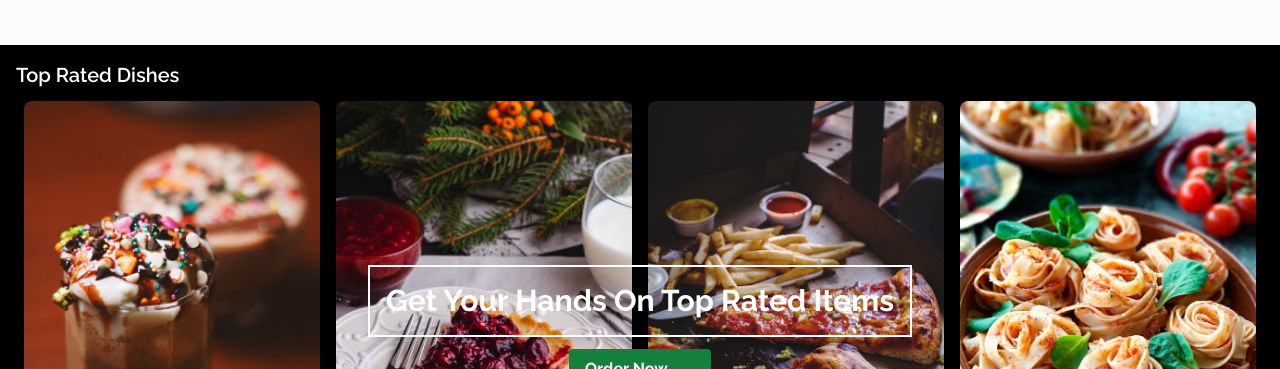
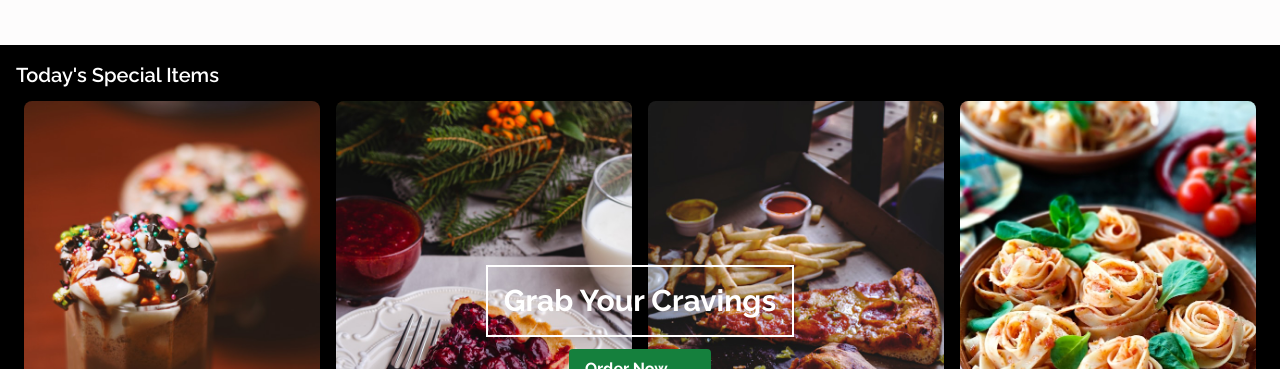
Before and after one commit to TriptyDhanuk/brewer85, a React (Create React App) app: page /home in a window 1280 px wide. Shown: the part 924-1293 px from the top of the page. Built offline with nearby package versions, Linux system fonts and the light colour scheme; some icons are missing.

Commit message:
home and login page design fixed

```diff
--- a/src/components/Home/Home.js
+++ b/src/components/Home/Home.js
@@ -579,17 +579,17 @@ const Home = () => {
         </div>
       </Slider> */}
       <div className="p-4 bg-black">
-        <h3 className="text-xl font-semibold text-white mb-3 ">
-          Top Rated Dishes
-        </h3>
+        <h2 className="text-xl font-semibold text-white mb-3 ">
+          Today's Special Items
+        </h2>
         <div className="relative mb-3">
           {/* Text and button container */}
           <div className="absolute top-0 left-0 w-full h-full flex items-center justify-center z-10">
             <div className="text-center text-white">
               <div className="border-2 border-white p-4 shadow-lg bg-transparent">
-                <h1 className="text-3xl font-bold">
-                  Get Your Hands On Top Rated Items
-                </h1>
+                <h3 className="text-3xl font-bold">
+                  Grab Your Cravings
+                </h3>
               </div>
 
               <div className="">
--- a/src/components/LogIn/LoginPhoneNo.js
+++ b/src/components/LogIn/LoginPhoneNo.js
@@ -162,11 +162,11 @@ const LoginPhoneNo = () => {
                 <div className="text-lg md:text-2xl font-semibold">
                   Please Insert your Phone no
                 </div>
-                <div className="flex gap-x-2 mb-2 items-center py-3 px-6 md:py-4 md:px-8 text-base md:text-2xl font-semibold rounded-[3.125rem] bg-white">
+                <div className="flex gap-x-2 mb-2 items-center py-3 px-6 md:py-6 md:px-8 text-base md:text-2xl font-semibold rounded-[3.125rem] bg-white">
                   <img
                     src={selectedCountry.image}
                     alt={selectedCountry.name}
-                    className="w-6 h-6 lg:w-12 lg:h-12"
+                    className="w-6 h-6 lg:w-8 lg:h-8"
                   />
                   <select
                     value={selectedCountry.iso?.numeric || ""}
@@ -187,7 +187,7 @@ const LoginPhoneNo = () => {
 
 
                 </div>
-                <div className="flex gap-x-2 mb-2 items-center py-3 px-6 md:py-4 md:px-8 text-base md:text-2xl font-semibold rounded-[3.125rem] bg-white">
+                <div className="flex gap-x-2 mb-2 items-center py-3 px-6 md:py-6 md:px-8 text-base md:text-2xl font-semibold rounded-[3.125rem] bg-white">
                   <span className="">
                     {selectedCountry.phone[0]}
                   </span>
```
